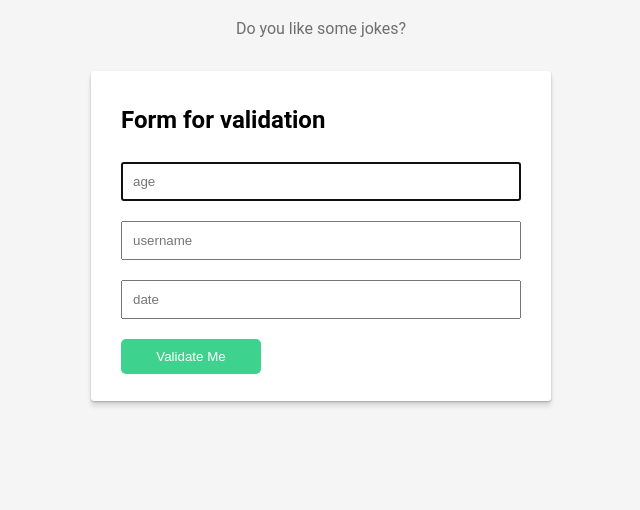
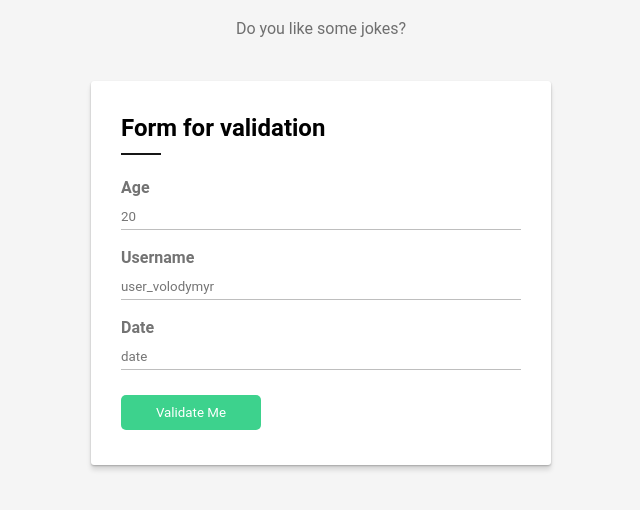
Before and after one commit to MVolodya/hw-7-js, a website: page index.html in a window 1280 px wide. Shown: the part 86-596 px from the top of the page, without its empty margins (319-959 px from the left). Drawn offline with Linux system fonts and the light colour scheme.

Commit message:
updated design for form

```diff
--- a/js/main.js
+++ b/js/main.js
@@ -14,46 +14,76 @@ body.appendChild(createText());
 function createForm() {
 
     let form = document.createElement('form');
+
+    //input Age
+    let labelAge = document.createElement('label');
+    let textLabelAge = document.createTextNode("Age");
     let inputAge = document.createElement('input');
+
+    //input Username
+    let labelUsername = document.createElement('label');
+    let textLabelUsername = document.createTextNode("Username");
     let inputUsername = document.createElement('input');
+
+    //input Date
+    let labelDate = document.createElement('label');
+    let textLabelDate = document.createTextNode("Date");
     let inputDate = document.createElement('input');
+
     let inputSubmit = document.createElement('input');
+
     let h2 = document.createElement("h2");
+
     let textForm = document.createTextNode("Form for validation");
 
+    h2.className = 'form-title';
     h2.appendChild(textForm);
 
     form.setAttribute('name', 'login');
     //form.setAttribute('action', 'google.com');
 
     //setAttribute for input Age
+    labelAge.setAttribute('for','age');
+    labelAge.appendChild(textLabelAge);
+
     inputAge.className = 'custom-input';
     inputAge.setAttribute('type','text');   //inputAge.type='text';
     inputAge.setAttribute('name','age');    //inputAge.name='age';
-    inputAge.setAttribute('placeholder','age');
+    inputAge.setAttribute('id','age');
+    inputAge.setAttribute('placeholder','20');
     inputAge.setAttribute('autofocus', '');
 
     //setAttribute for input Username
+    labelUsername.setAttribute('for','username');
+    labelUsername.appendChild(textLabelUsername);
+
     inputUsername.className = 'custom-input';
     inputUsername.setAttribute('type','text');
     inputUsername.setAttribute('name','username');
-    inputUsername.setAttribute('placeholder','username');
+    inputUsername.setAttribute('id','username');
+    inputUsername.setAttribute('placeholder','user_volodymyr');
 
     //setAttribute for input Date
+    labelDate.setAttribute('for','date');
+    labelDate.appendChild(textLabelDate);
+
     inputDate.className = 'custom-input';
     inputDate.setAttribute('type','text');
     inputDate.setAttribute('name','date');
+    inputDate.setAttribute('id','date');
     inputDate.setAttribute('placeholder','date');
 
     //setAttribute for input Submit
     inputSubmit.className = 'custom-submit-input';
     inputSubmit.setAttribute('type','submit');
     inputSubmit.setAttribute('value','Validate Me');
-    inputSubmit.setAttribute('onclick','functionName()');  // test
 
     form.appendChild(h2);
+    form.appendChild(labelAge);
     form.appendChild(inputAge);
+    form.appendChild(labelUsername);
     form.appendChild(inputUsername);
+    form.appendChild(labelDate);
     form.appendChild(inputDate);
     form.appendChild(inputSubmit);
 
@@ -84,9 +114,16 @@ function createText() {
     console.log('divContainer', divContainer);
     return divContainer;
 }
-functionName()
+
+//let te = document.querySelectorAll('input[type=text]')
+//let tcc = document.querySelector('input[type=submit]').addEventListener('click',functionName());
+
 function functionName() {
     //show me nicolas cage
-    let te = document.querySelectorAll('input[type=text]').value;
+    // test    inputSubmit.setAttribute('onclick','functionName()');
+    let te = document.querySelectorAll('input[type=text]');
+
+    let tes = document.createTextNode(te);
     console.log('ff',te);
+    alert(1);
 }
--- a/sass/style.scss
+++ b/sass/style.scss
@@ -40,6 +40,20 @@ h1 {
     font-size: 32px;
     font-weight: 700;
 }
+h2.form-title{
+    margin: 20px 0 40px 0;
+    position : relative;
+
+    &:after {
+        content: '';
+        width: 40px;
+        height: 2px;
+        background-color: #161616;
+        position: absolute;
+        bottom: -15px;
+        left: 0;
+    }
+}
 
 p {
     max-width: 460px;
@@ -58,9 +72,8 @@ form {
     display: flex;
     justify-content: center;
     flex-direction: column;
-    height: 300px;
     width: 400px;
-    margin: 10px;
+    margin: 20px;
     padding: 15px 30px;
     background: $white;
     border-radius: 3px;
@@ -73,9 +86,19 @@ form {
 
 }
 
+label {
+    color: rgba($dark, .6);
+}
 input {
-    margin: 10px 0;
-    padding: 10px;
+    font-family: $font-family;
+}
+
+input[type="text"] {
+    margin: 3px 0 20px 0;
+    padding: 10px 0 5px 0;
+    outline: none;
+    border: none;
+    border-bottom: 1px solid #bebebe;
 }
 
 input.custom-submit-input {
@@ -84,6 +107,8 @@ input.custom-submit-input {
     border: none;
     border-radius: 5px;
     width: 140px;
+    padding: 10px;
+    margin: 5px 0 20px 0;
     //text-transform: uppercase;
     cursor: pointer;
 
```
Also changed, not shown: css/style.css.
